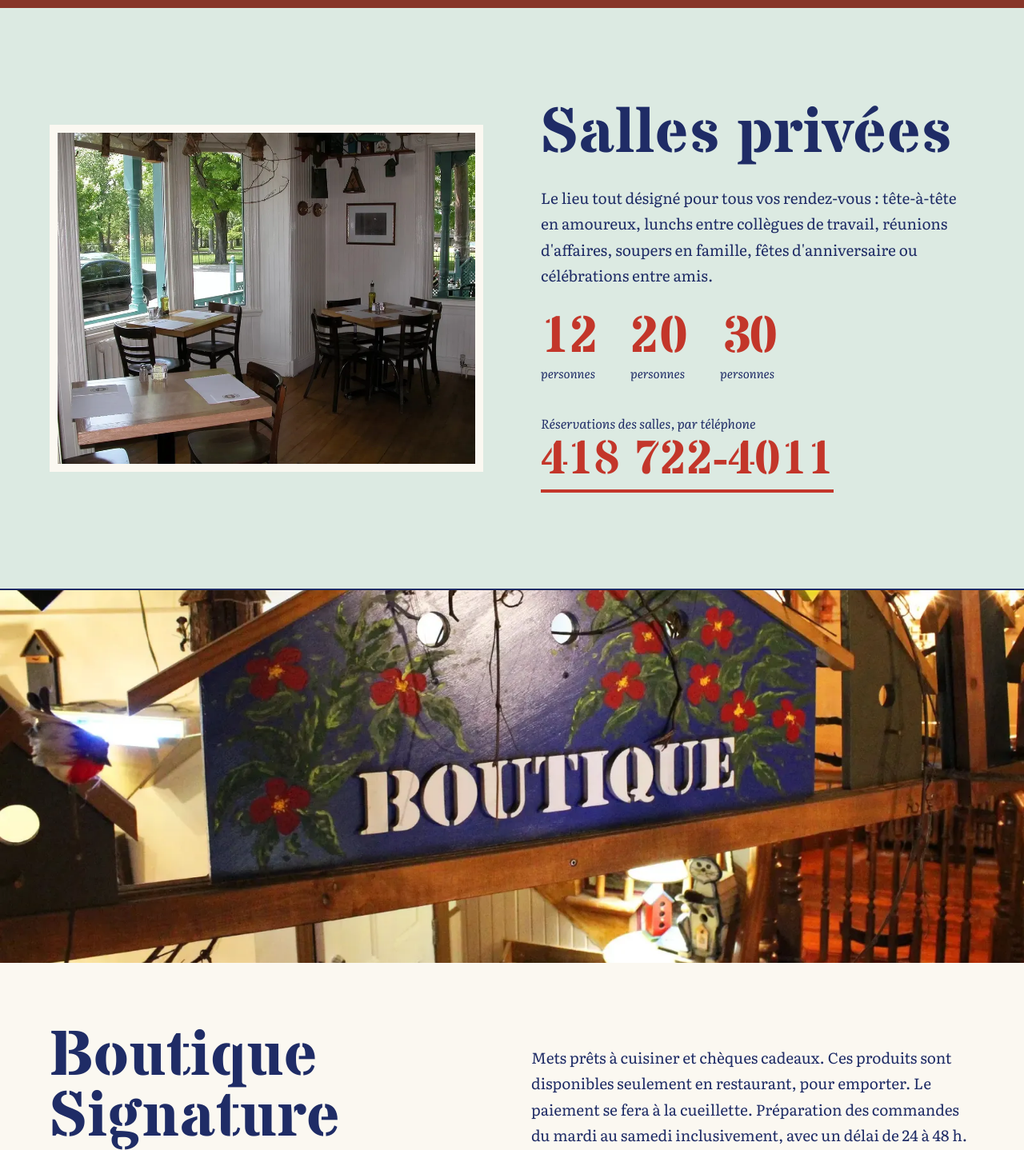
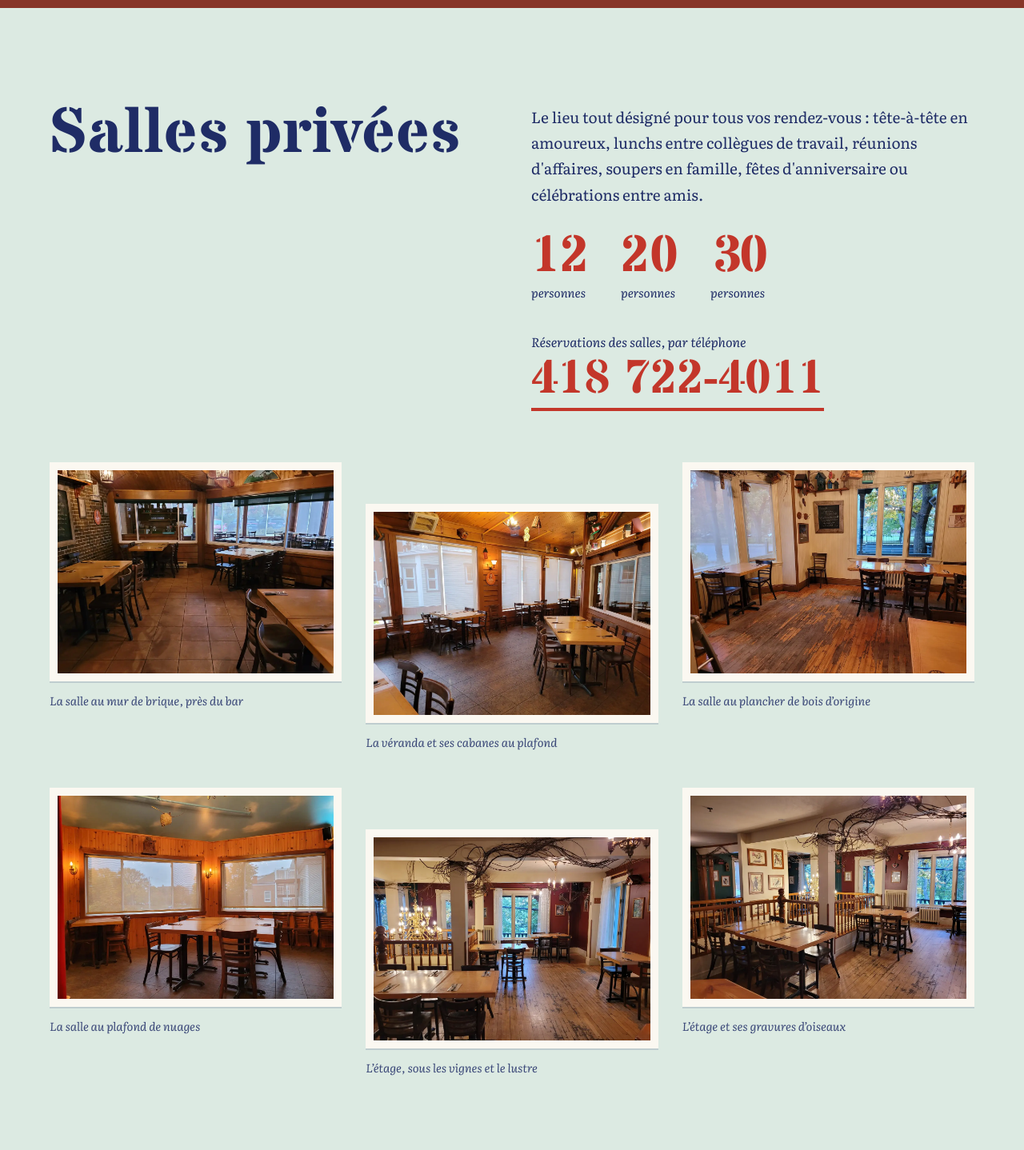
Before and after one commit to lbdev777/Central-Caf-, a plain HTML site: page index.html in a window 1280 px wide. Shown: the part 7620-9058 px from the top of the page at 80% size. Drawn offline with nearby package versions, Linux system fonts and the light colour scheme.

Commit message:
Ajoute six photos des salles dans Salles privées
Les photos des salles remplacent l'unique image du site actuel :
le mur de brique, la véranda, le plancher de bois, le plafond de
nuages et les deux salles de l'étage. Chaque photo s'agrandit au clic.

Co-Authored-By: Claude Opus 5 <noreply@anthropic.com>
Claude-Session: https://claude.ai/code/session_01Q69ofegweWjcATyL8unJuw

```diff
--- a/index.html
+++ b/index.html
@@ -371,6 +371,16 @@ dialog.lb button{position:fixed;top:18px;right:22px;background:#fff;color:var(--
 .gphoto figcaption{font-size:14px;font-style:italic;opacity:.8;margin-top:8px}
 .gwrap .items{column-gap:48px}
 @media (max-width:1000px){.gwrap{grid-template-columns:minmax(0,1fr)}.gphoto{position:static;max-width:420px;order:-1}.gphoto .ph{aspect-ratio:4/3}}
+.groupes .intro{align-items:start;margin-bottom:64px}
+.groupes .intro>div{max-width:34em}
+.salles{display:grid;grid-template-columns:repeat(3,1fr);gap:44px 30px}
+.salle{cursor:zoom-in;margin:0}
+.salle:nth-child(3n+2){margin-top:52px}
+.salle .ph{aspect-ratio:4/3;border:10px solid var(--paper);box-shadow:0 2px 0 rgba(31,44,102,.15)}
+.salle:hover .ph{border-color:#fff;box-shadow:0 0 0 2px var(--red),0 2px 0 rgba(31,44,102,.15)}
+.salle figcaption{font-size:14.5px;font-style:italic;opacity:.85;margin-top:12px}
+@media (max-width:900px){.salles{grid-template-columns:1fr 1fr;gap:28px 18px}.salle:nth-child(3n+2){margin-top:0}.salle .ph{border-width:7px}}
+@media (max-width:560px){.salles{grid-template-columns:1fr}}
 @media (prefers-reduced-motion:reduce){*{animation:none!important;transition:none!important;scroll-behavior:auto!important}}
 </style>
 </head>
@@ -515,15 +525,24 @@ dialog.lb button{position:fixed;top:18px;right:22px;background:#fff;color:var(--
 </section>
 
 <section class="groupes" id="groupes">
-  <div class="wrap groups">
-    <figure class="ph" data-alt="Salle privée du Central Café"><img src="images/une-salle-privee-du-central-cafe.webp" alt="Une salle privée du Central Café" loading="lazy"></figure>
-    <div>
+  <div class="wrap">
+    <div class="intro">
       <h2>Salles privées</h2>
-      <p>Le lieu tout désigné pour tous vos rendez-vous : tête-à-tête en amoureux, lunchs entre collègues de travail, réunions d'affaires, soupers en famille, fêtes d'anniversaire ou célébrations entre amis.</p>
-      <div class="rooms" aria-label="Capacité des trois salles privées">
-        <div><b>12</b>personnes</div><div><b>20</b>personnes</div><div><b>30</b>personnes</div>
+      <div>
+        <p>Le lieu tout désigné pour tous vos rendez-vous : tête-à-tête en amoureux, lunchs entre collègues de travail, réunions d'affaires, soupers en famille, fêtes d'anniversaire ou célébrations entre amis.</p>
+        <div class="rooms" aria-label="Capacité des trois salles privées">
+          <div><b>12</b>personnes</div><div><b>20</b>personnes</div><div><b>30</b>personnes</div>
+        </div>
+        <a class="tel-big" href="tel:+14187224011"><small>Réservations des salles, par téléphone</small><b>418 722-4011</b></a>
       </div>
-      <a class="tel-big" href="tel:+14187224011"><small>Réservations des salles, par téléphone</small><b>418 722-4011</b></a>
+    </div>
+    <div class="salles gallery">
+      <figure class="salle" data-alt="La salle au mur de brique, près du bar" data-full="images/salle-mur-de-brique.webp"><div class="ph"><img src="images/salle-mur-de-brique.webp" alt="La salle au mur de brique, près du bar" loading="lazy"></div><figcaption>La salle au mur de brique, près du bar</figcaption></figure>
+      <figure class="salle" data-alt="La véranda et ses cabanes au plafond" data-full="images/salle-veranda-cabanes.webp"><div class="ph"><img src="images/salle-veranda-cabanes.webp" alt="La véranda et ses cabanes au plafond" loading="lazy"></div><figcaption>La véranda et ses cabanes au plafond</figcaption></figure>
+      <figure class="salle" data-alt="La salle au plancher de bois d’origine" data-full="images/salle-plancher-de-bois.webp"><div class="ph"><img src="images/salle-plancher-de-bois.webp" alt="La salle au plancher de bois d’origine" loading="lazy"></div><figcaption>La salle au plancher de bois d’origine</figcaption></figure>
+      <figure class="salle" data-alt="La salle au plafond de nuages" data-full="images/salle-plafond-de-nuages.webp"><div class="ph"><img src="images/salle-plafond-de-nuages.webp" alt="La salle au plafond de nuages" loading="lazy"></div><figcaption>La salle au plafond de nuages</figcaption></figure>
+      <figure class="salle" data-alt="L’étage, sous les vignes et le lustre" data-full="images/salle-a-l-etage-lustre.webp"><div class="ph"><img src="images/salle-a-l-etage-lustre.webp" alt="L’étage, sous les vignes et le lustre" loading="lazy"></div><figcaption>L’étage, sous les vignes et le lustre</figcaption></figure>
+      <figure class="salle" data-alt="L’étage et ses gravures d’oiseaux" data-full="images/salle-a-l-etage-gravures.webp"><div class="ph"><img src="images/salle-a-l-etage-gravures.webp" alt="L’étage et ses gravures d’oiseaux" loading="lazy"></div><figcaption>L’étage et ses gravures d’oiseaux</figcaption></figure>
     </div>
   </div>
 </section>
```
Also changed, not shown: images/salle-a-l-etage-gravures.webp (added), images/salle-a-l-etage-lustre.webp (added), images/salle-mur-de-brique.webp (added), images/salle-plafond-de-nuages.webp (added), images/salle-plancher-de-bois.webp (added), images/salle-veranda-cabanes.webp (added), images/une-salle-privee-du-central-cafe.webp (deleted).
